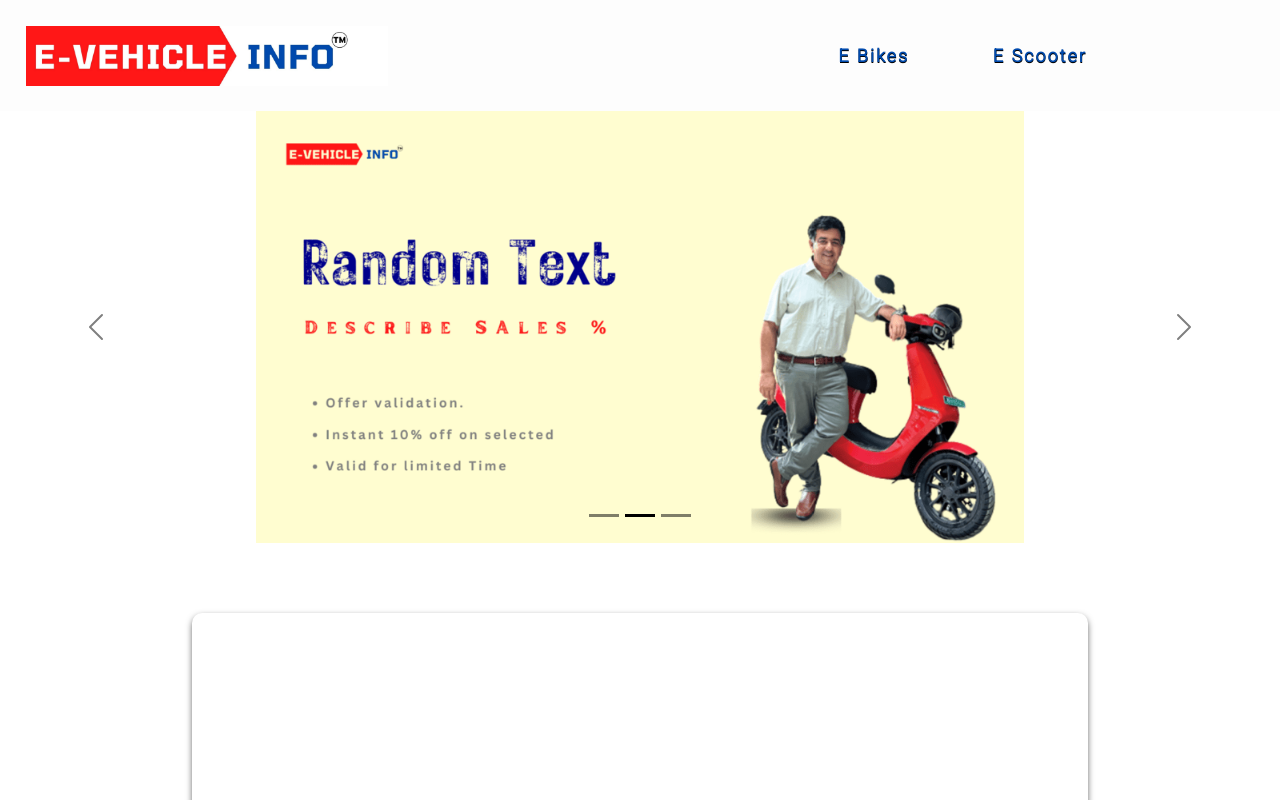
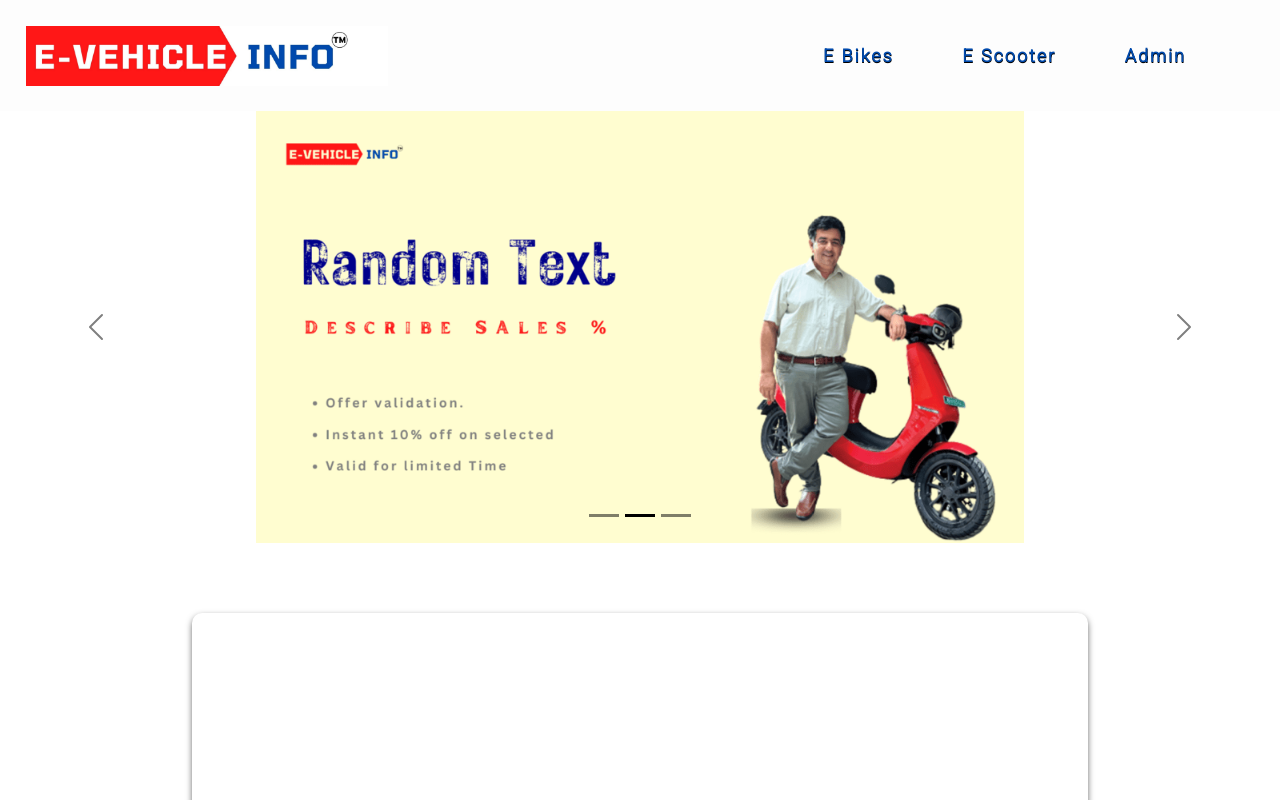
Before and after one commit to Dev-Krislucas/evehicle-info-frontend, a React (Create React App) app: page / in a window 1280 px wide. Shown: the top 800 px of the page. Built offline with nearby package versions, Linux system fonts and the light colour scheme; no server answers.

Commit message:
added a proper link for admin route

```diff
--- a/src/components/Header/Header.jsx
+++ b/src/components/Header/Header.jsx
@@ -12,7 +12,7 @@ let Header =()=>{
         <div className="headerLinks">
             <a href="#">E Bikes</a>
             <a href="#">E Scooter</a>
-            <Link to ="/admin"></Link>
+            <Link to ="/admin">Admin</Link>
 
         </div>
 
```
